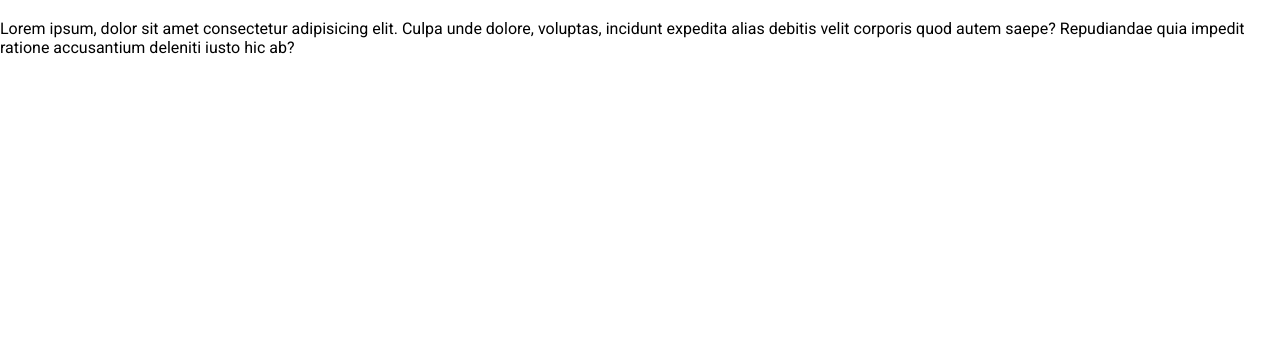
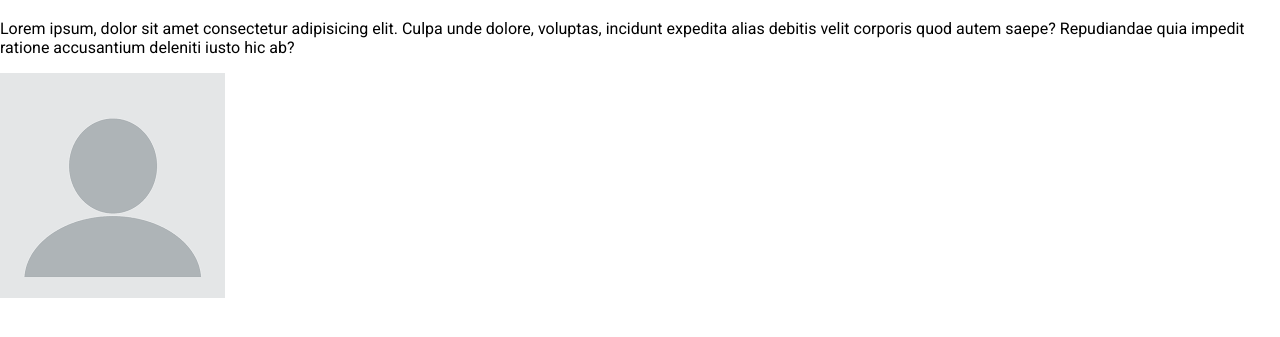
Before and after one commit to erdeneeeee/erdeneeeee.github.io, a plain HTML site: page about_me.html in a window 1280 px wide. Shown: the part 113-450 px from the top of the page. Drawn offline with Linux system fonts and the light colour scheme.

Commit message:
added img to about_me page

```diff
--- a/about_me.html
+++ b/about_me.html
@@ -17,5 +17,6 @@
     </nav>
     <h1>Миний тухай</h1>
     <p>Lorem ipsum, dolor sit amet consectetur adipisicing elit. Culpa unde dolore, voluptas, incidunt expedita alias debitis velit corporis quod autem saepe? Repudiandae quia impedit ratione accusantium deleniti iusto hic ab?</p>
+    <img src="assets/img/profile.png">
   </body>
 </html>
```
